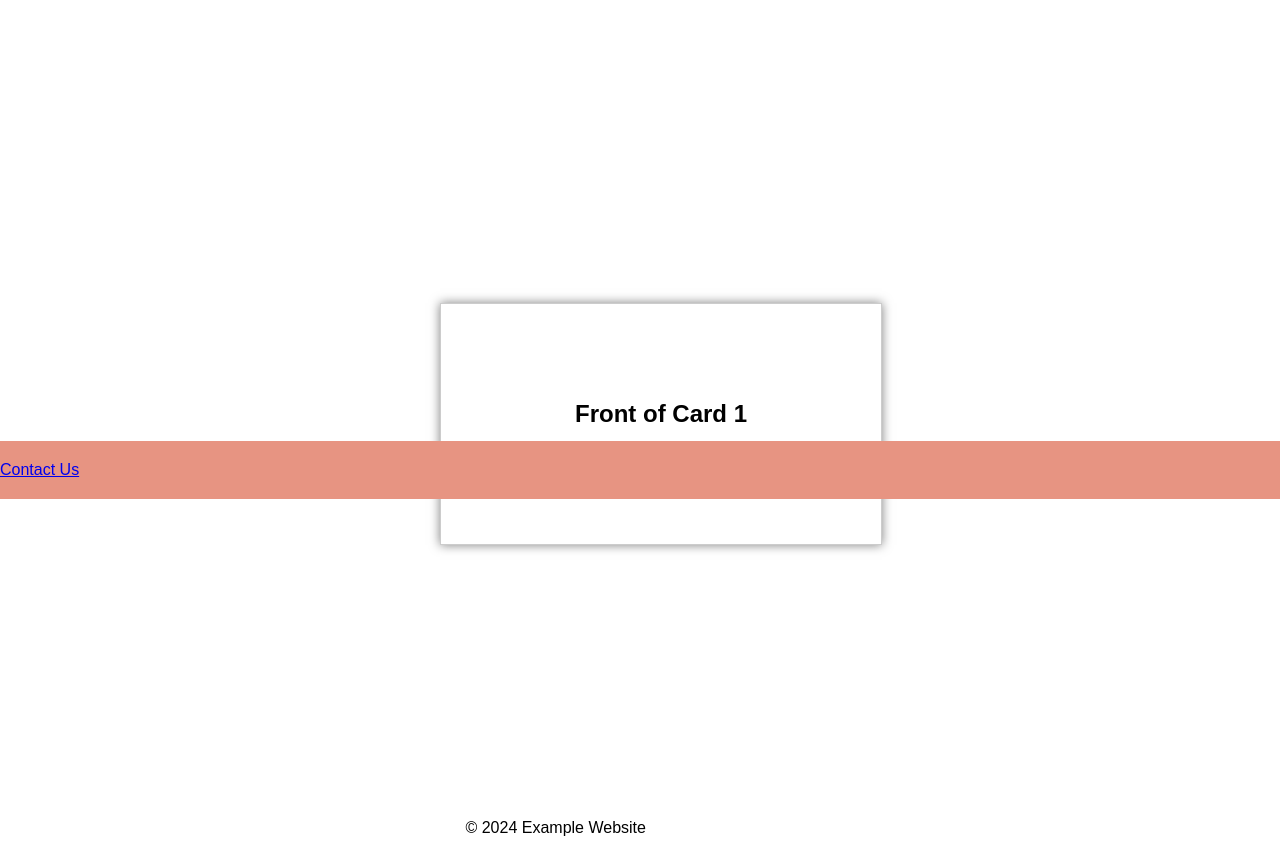
After one commit to ElenaR2025/at1, a Django app: page /test/ in a window 1280 px wide. The commit adds this page. Shown: the part 301-1154 px from the top of the page. Run offline with Django 5.2, Linux system fonts and the light colour scheme.

Commit message:
Version 1.4 HomeDone

```diff
--- a/at1/urls.py
+++ b/at1/urls.py
@@ -3,5 +3,5 @@ from django.urls import include, path
 
 urlpatterns = [
     path('admin/', admin.site.urls),
-    path('eduprod/', include('eduprod.urls')),
+    path('', include('eduprod.urls')),
 ]
--- a/eduprod/static/eduprod/styles.css
+++ b/eduprod/static/eduprod/styles.css
@@ -1,3 +1,147 @@
 body { font-family: Arial, sans-serif; padding: 20px; }
 .question, .answer { margin: 20px; font-size: 20px; }
 #revealBtn { margin: 20px; font-size: 16px; cursor: pointer; }
+
+.section {
+    text-align: center;
+    border: 1px;
+    border-color: black;
+
+}
+body {
+    margin: 0;
+    padding: 0;
+    font-family: Arial, sans-serif;
+    display: flex;
+    flex-direction: column;
+    min-height: 100vh;
+}
+
+nav {
+    background-color: #E79482;
+    color: #fff;
+    position: fixed; /* Position the navbar relative to the viewport */
+    top: 0; /* Align the top edge of the navbar with the top edge of the viewport */
+    width: 100%; /* Occupy the entire width of the viewport */
+    overflow: hidden;
+    z-index: 1000; /
+
+}
+
+nav ul {
+    list-style-type: none;
+    margin: 0;
+    padding: 0;
+    text-align: center;
+}
+
+nav ul li {
+    display: inline-block;
+    margin-right:20px;
+}
+nav ul li:last-child {
+    margin-right: 0; /* Remove margin from the last list item */
+}
+nav ul {
+    list-style-type: none;
+    margin: 0;
+    padding: 0;
+    text-align: center; /* Center the list items */
+}
+
+
+nav ul li a {
+    display: inline-block;
+    padding: 20px;
+    color: #fff;
+    text-decoration: none;
+}
+
+nav ul li a:hover {
+    background-color: #555;
+}
+
+.content {
+    text-align: center;
+    padding: 50px;
+}
+.flashcard-container {
+    display: flex;
+    justify-content: center;
+    align-items: center;
+    height: 100vh;
+}
+
+.flashcard {
+    width: 400px;
+    height: 200px;
+    perspective: 1000px; /* Adjust the perspective to change the depth effect */
+}
+
+.front, .back {
+    width: 100%;
+    height: 100%;
+    position: absolute;
+    backface-visibility: hidden;
+    display: flex;
+    flex-direction: column;
+    justify-content: center;
+    align-items: center;
+    border: 1px solid #ccc;
+    padding: 20px;
+    transition: transform 0.5s;
+    box-shadow: 0px 0px 10px rgba(0, 0, 0, 0.5); /* Add shadow to create depth */
+}
+
+.back {
+    transform: rotateY(180deg);
+}
+
+.flipped .front {
+    transform: rotateY(-180deg);
+}
+
+.flipped .back {
+    transform: rotateY(0deg);
+}
+
+footer {
+    background-color: #E79482;
+    color: #fff;
+    padding: 20px 0;
+    position: fixed; /* Position the footer relative to the viewport */
+    bottom: 0; /* Align the bottom edge of the footer with the bottom edge of the viewport */
+    width: 100%; /* Occupy the entire width of the viewport */
+
+}
+
+.footer-content {
+    max-width: 960px;
+    margin: 0 auto;
+    display: flex;
+    justify-content: space-between;
+    align-items: center;
+}
+
+.footer-content p {
+    margin: 0;
+}
+
+.footer-content ul {
+    list-style-type: none;
+    padding: 0;
+}
+
+.footer-content ul li {
+    display: inline;
+    margin-right: 10px;
+}
+
+.footer-content ul li:last-child {
+    margin-right: 0;
+}
+
+.footer-content ul li a {
+    color: #fff;
+    text-decoration: none;
+}
--- /dev/null
+++ b/eduprod/templates/eduprod/Test2.html
@@ -0,0 +1,72 @@
+{% load static %}
+<!DOCTYPE html>
+<html lang="en">
+<head>
+    <title>3-Section Webpage</title>
+    <link href="{% static 'eduprod/styles.css' %}" rel="stylesheet">
+    <script src="{% static 'eduprod/scripts.js' %}" defer></script>
+</head>
+<body>
+        <header>
+            <div class="container"> <!-- Container for the header content -->
+                <img src="your-logo.png" alt="Your Logo" class="logo"> <!-- Logo image -->
+            </div>
+        </header>
+        <nav>
+            <ul>
+                <li><a href="#">Home</a></li>
+                <li><a href="#">About</a></li>
+                <li><a href="#">Services</a></li>
+                <li><a href="#">Contact</a></li>
+            </ul>
+        </nav>
+        <main>
+            <div class="container" id="navbar"> <!-- Container for the main content -->
+                <section class="section">
+                    <!-- Content for the first section goes here -->
+                    <div class="flashcard-container">
+                        <div class="flashcard">
+                            <div class="front">
+                                <h2>Front of Card 1</h2>
+                                <button class="flip-button" onclick="flipCard(this)">Flip</button>
+                            </div>
+                            <div class="back">
+                                <h2>Back of Card 1</h2>
+                                <button class="flip-button" onclick="flipCard(this)">Flip</button>
+                            </div>
+                        </div>
+                    </div>
+                    </div>
+                    <script>
+                        function flipCard(button) {
+                            var card = button.parentNode.parentNode;
+                            card.classList.toggle('flipped');
+                        }
+                    </script>
+                </section>
+                <section class="section">
+                    <!-- Content for the second section goes here -->
+                </section>
+                <section class="section">
+                   <!-- Content for the third section goes here -->
+                </section>
+            </div>
+        </main>
+
+        <footer>
+            <div class="container"> <!-- Container for the footer content -->
+                <a href="#" class="button">Contact Us</a> <!-- Button for contact -->
+            </div>
+        </footer>
+        <div class="footer-content">
+            <p>&copy; 2024 Example Website</p>
+            <ul>
+                <li><a href="#">Home</a></li>
+                <li><a href="#">About</a></li>
+                <li><a href="#">Contact</a></li>
+            </ul>
+        </div>
+        <!-- Including the JavaScript file using Django template syntax -->
+
+    </body>
+</html>
--- a/eduprod/urls.py
+++ b/eduprod/urls.py
@@ -3,4 +3,5 @@ from . import views
 
 urlpatterns = [
     path('', views.index, name='index'),
+    path('test/', views.test, name='test')
 ]
--- a/eduprod/views.py
+++ b/eduprod/views.py
@@ -6,3 +6,6 @@ def index(request):
     questions = Question.objects.all()
     questions_json = serializers.serialize('json', questions)
     return render(request, 'eduprod/index.html', {'questions_json': questions_json})
+
+def test(request):
+    return render(request, 'eduprod/Test2.html')
```
Also changed, not shown: eduprod/static/eduprod/indexcards.py (added, +35 -0 lines), eduprod/templates/Flash_cards.html (added), eduprod/templates/eduprod/layout.html (line endings or trailing spaces).
